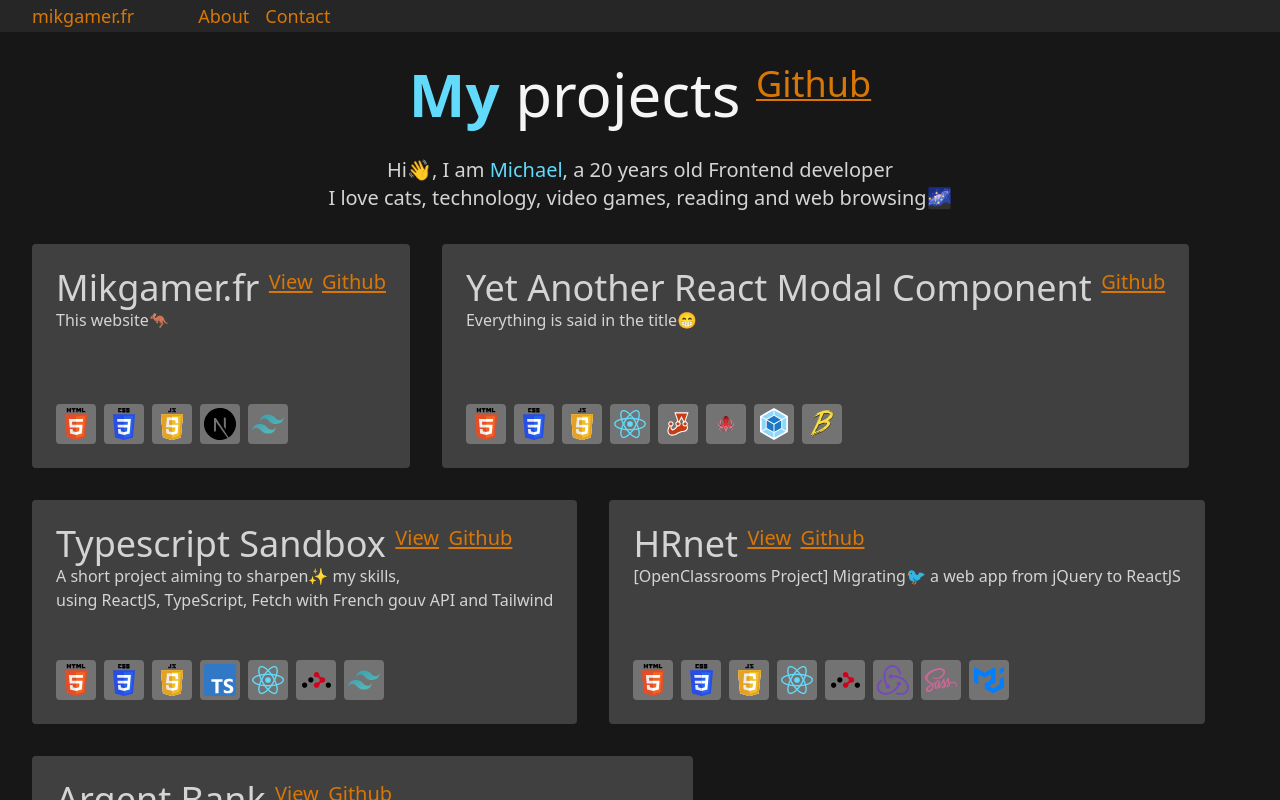
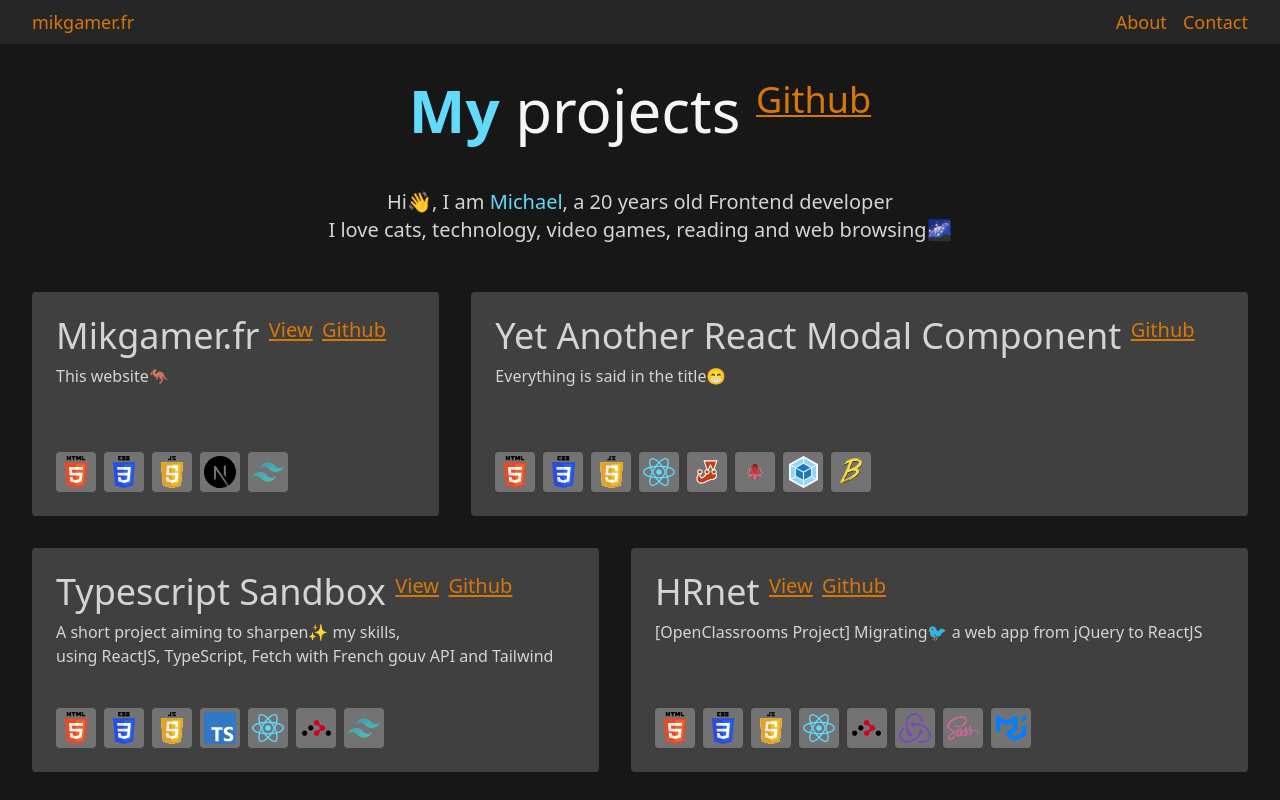
Before and after one commit to Mikgamer/mikgamer-nextjs, a Next.js app: page /about in a window 1280 px wide. Shown: the top 800 px of the page. Built offline with nearby package versions, Linux system fonts and the light colour scheme.

Commit message:
style update

```diff
--- a/components/ContactBlock.js
+++ b/components/ContactBlock.js
@@ -9,7 +9,7 @@ export default function ContactBlock() {
         rounded-none md:rounded
         text-neutral-300 hover:text-amber-600 font-medium text-left
         p-6 md:px-32 gap-2
-        flex justify-center items-center
+        flex justify-center items-center grow
         duration-100
       ">
         <h2 className="text-5xl">
--- a/components/Header.js
+++ b/components/Header.js
@@ -2,7 +2,7 @@ import Link from 'next/link'
 
 export default function Header() {
   return (
-    <header className='bg-neutral-800 text-lg px-8 py-0.5 fixed top-0 flex justify-between md:justify-start md:gap-16 w-full'>
+    <header className='bg-neutral-800 text-lg px-8 py-0.5 fixed top-0 flex justify-between gap-2 w-full leading-10'>
       <Link href="/">
         <a className="text-amber-600 hover:text-neutral-200">mikgamer.fr</a>
       </Link>
--- a/components/Project.js
+++ b/components/Project.js
@@ -2,15 +2,15 @@ import TechLogo from "./TechLogo"
 
 export default function Project( {title, desc, links:{view, github}, techs} ) {
   return (
-    <div className="
+    <article className="
       bg-neutral-700
       w-full md:w-auto min-h-56
       rounded-none md:rounded
       text-neutral-300 font-medium text-left
       p-6 gap-2
-      flex flex-col justify-between
+      flex flex-col grow
     ">
-      <div>
+      <header>
         <h2 className="text-4xl">
           {title}
           <br className="md:hidden"/>
@@ -27,11 +27,13 @@ export default function Project( {title, desc, links:{view, github}, techs} ) {
           </a>
           ):""}
         </h2>
+      </header>
+      <article>
         <p className="md:whitespace-pre-line">{desc}</p>
-      </div>
-      <div className="flex gap-2 flex-wrap">
+      </article>
+      <footer className="flex gap-2 flex-wrap mt-auto pt-4">
         {techs?.map((tech,i)=><TechLogo key={i} tech={tech} />)}
-      </div>
-    </div>
+      </footer>
+    </article>
   )
 }
--- a/pages/about.js
+++ b/pages/about.js
@@ -43,7 +43,7 @@ export default function About() {
         min-h-screen
         text-center text-neutral-300 font-medium
       ">
-        <h1 className='md:text-6xl text-5xl text-neutral-100 pt-16' ref={title}>
+        <h1 className='md:text-6xl text-5xl text-neutral-100 pt-20 mb-12' ref={title}>
           <span className="text-react font-bold">My</span> projects
           <> </>
           <br className="md:hidden"/>
@@ -52,7 +52,7 @@ export default function About() {
           </a>
         </h1>
 
-        <h3 className='p-8 text-xl'>
+        <h3 className='mb-12 text-xl'>
           Hi👋, I am <span className="text-react">Michael</span>, a {calcAge()} years old Frontend developer
           <br />
           I love cats, technology, video games, reading and web browsing🌌
@@ -60,7 +60,7 @@ export default function About() {
 
         <section className='
           m-auto px-8 pb-16
-          flex flex-wrap md:justify-start justify-center md:flex-row flex-col items-center gap-8
+          flex flex-wrap md:justify-between justify-center md:flex-row flex-col items-center gap-8
         '>
           {data?.map((item,i)=><React.Fragment key={i}>
             <Project title={item.title} desc={item.desc} techs={item.techs} links={item.links}/>
--- a/pages/contact.js
+++ b/pages/contact.js
@@ -16,7 +16,7 @@ export default function Contact() {
         min-h-screen
         text-center text-neutral-300 font-medium
       ">
-        <h1 className='md:text-6xl text-5xl text-neutral-100 pt-16 mb-12'>
+        <h1 className='md:text-6xl text-5xl text-neutral-100 pt-20 mb-12'>
           Contact <span className="text-react font-bold">me</span>
         </h1>
 
```
